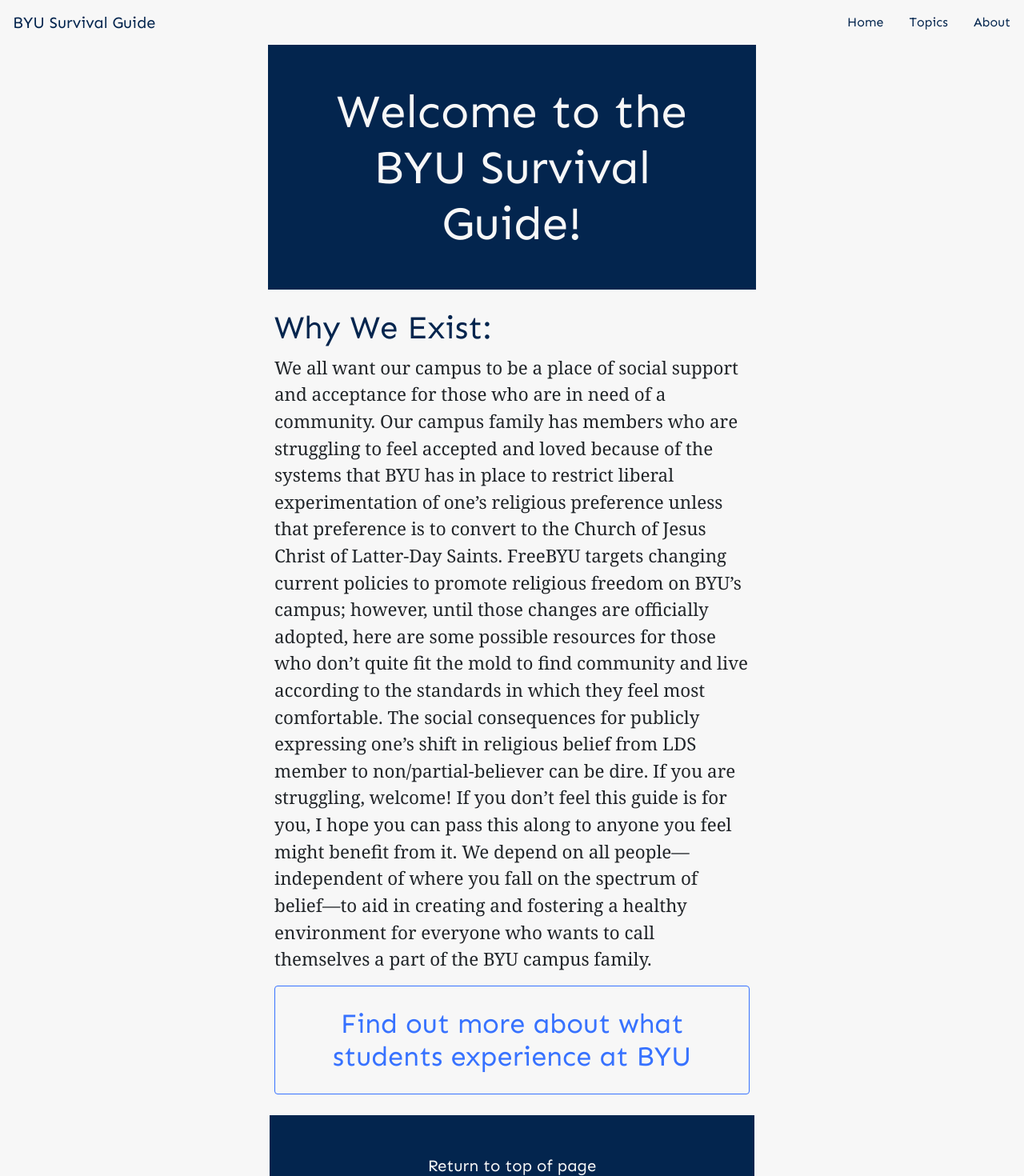
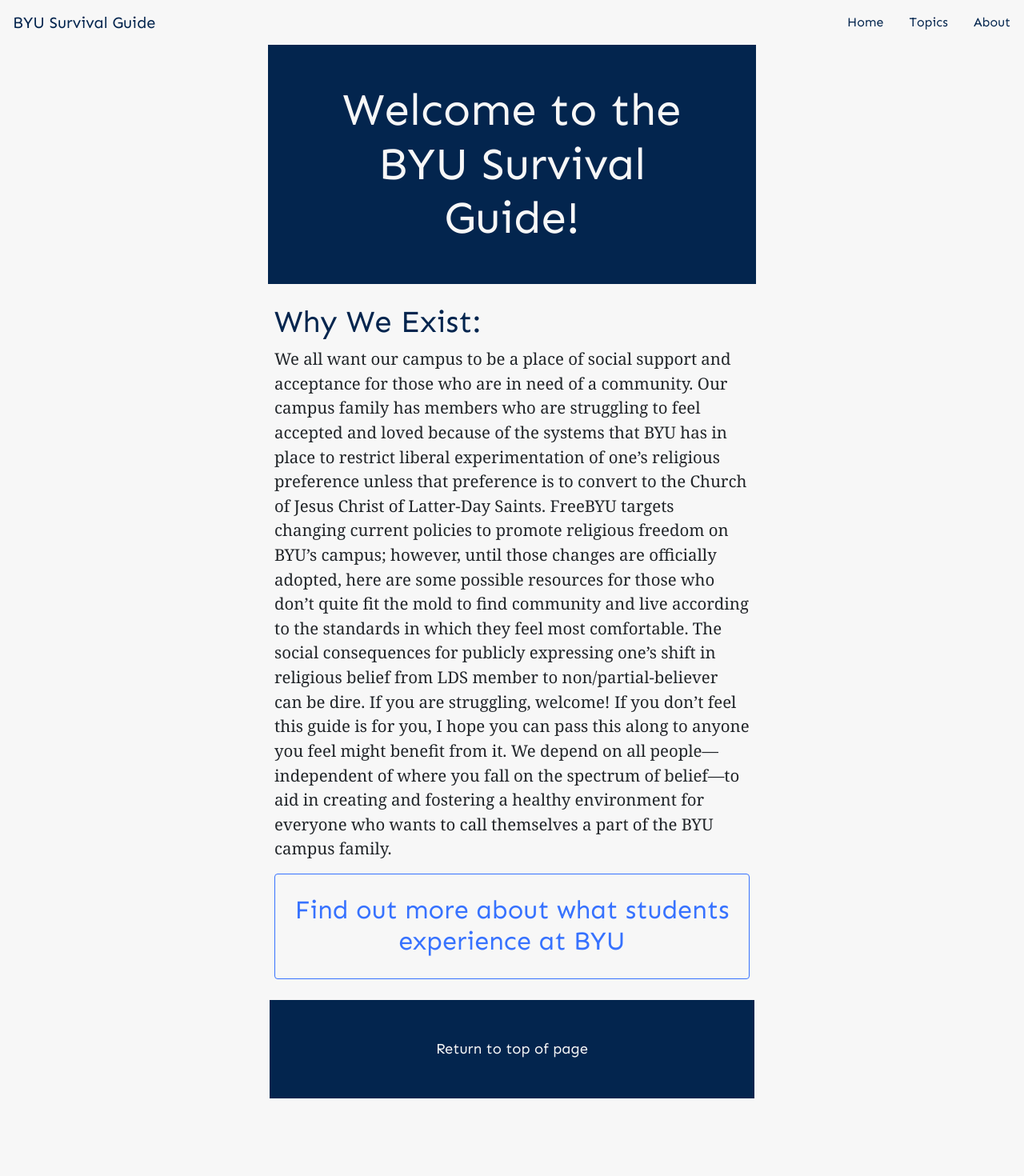
Before and after one commit to magicjaqk/byu-survival-guide-redux, a React (Create React App) app: page / in a window 1280 px wide. Shown: the top 1470 px of the page at 80% size. After the commit the page ends 1389 px from the top, so only its background shows below. Built offline with nearby package versions, Linux system fonts and the light colour scheme.

Commit message:
made all font-sizes 2px smaller

```diff
--- a/src/stylesheet.scss
+++ b/src/stylesheet.scss
@@ -24,7 +24,7 @@
 
 p,.page-content,blockquote {
     font-family: 'Noto Serif', serif;
-    font-size: calc(16px + .5vw);
+    font-size: calc(14px + .5vw);
 }
 
 .fade-transition-wrapper > *, ol {
@@ -66,22 +66,22 @@
 }
 
 h5 {
-    font-size: calc(16px + .5vw);
+    font-size: calc(14px + .5vw);
 }
 
 h4 {
-    font-size: calc(18px + .5vw);
+    font-size: calc(16px + .5vw);
 }
 
 h3 {
     font-family: 'sen', sans-serif;
     margin-bottom: 20px;
     margin-top: 20px;
-    font-size: calc(28px + .5vw);
+    font-size: calc(26px + .5vw);
 }
 
 h2 {
-    font-size: calc(34px + .5vw);
+    font-size: calc(32px + .5vw);
 }
 
 .nav-link {
@@ -170,7 +170,7 @@
 }
 
 #footer {
-    font-size: calc(14px + .5vw);
+    font-size: calc(12px + .5vw);
     font-family: 'sen', sans-serif !important;
     margin-top: 10px;
 }
@@ -200,7 +200,7 @@
 }
 
 #title {
-    font-size: calc(52px + .5vw);
+    font-size: calc(50px + .5vw);
     color: $white;
 
 //     &:after {
```
Also changed, not shown: src/stylesheet.css.
